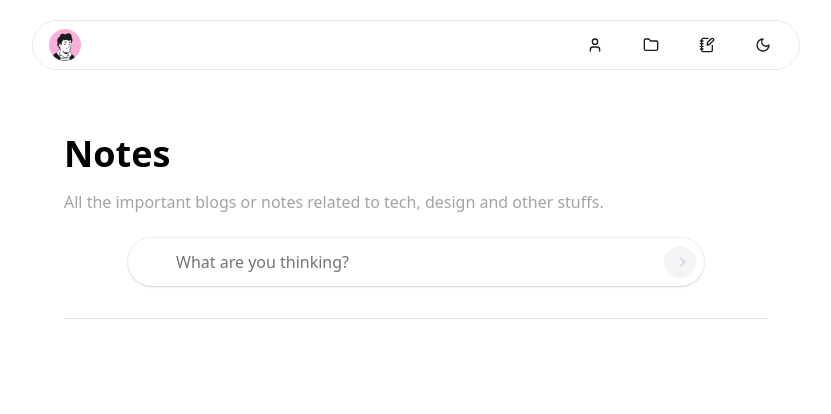
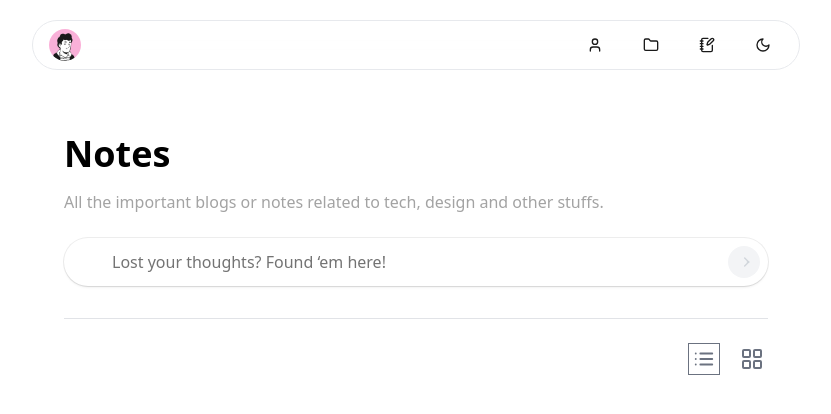
Before and after one commit to Polqt/portfolio, a Next.js app: page /notes in a window 1280 px wide. Shown: the top 414 px of the page, without its empty margins (224-1055 px from the left). Built offline with nearby package versions, Linux system fonts and the light colour scheme.

Commit message:
chore: enhance About and Notes components with improved content and layout; add icon toggle functionality; update Home page styling

```diff
--- a/app/about/AboutContent.tsx
+++ b/app/about/AboutContent.tsx
@@ -60,10 +60,10 @@ export default function AboutContent() {
                     <h3 className="text-black dark:text-white text-xl">Work Experience</h3>
                     <div className="mt-2 flex flex-col gap-2">
                         <p>
-                            {isLoading ? <Skeleton className="w-72 h-4 rounded-md" /> : <p>✍️ Writer at Stalwrites</p>}
+                            {isLoading ? <Skeleton className="w-72 h-4 rounded-md" /> : <p>✍️ Writer at <a href="https://stalwrites.com/" target="_blank" rel="noopener">Stalwrites</a></p>}
                         </p>
                         <p>
-                            {isLoading ? <Skeleton className="w-80 h-4 rounded-md" /> : <p>👨‍💻 Software Engineering Fellow at Headstarter AI</p>}
+                            {isLoading ? <Skeleton className="w-80 h-4 rounded-md" /> : <p>👨‍💻 Software Engineer Fellow at Headstarter AI</p>}
                         </p>
                         <p>
                             {isLoading ? <Skeleton className="w-64 h-4 rounded-md" /> : <p>🚀 Mobile Developer at K92</p>}
--- a/app/notes/NotesContent.tsx
+++ b/app/notes/NotesContent.tsx
@@ -2,14 +2,16 @@
 
 import Header from "@/components/Header";
 import { PlaceholdersAndVanishInput } from "@/components/ui/placeholders-and-vanish-input";
-
-// TODO: Add portrait and landscape mode
+import { LayoutGrid, List } from "lucide-react";
+import { useState } from "react";
 
 export default function NotesContent() {
+    const [activeIcon, setActiveIcon] = useState("list");
+
     const placeholders = [
-        'Sorry, I don\'t have notes yet',
-        'What are you thinking?',
-        'What do you want to remember?',
+        'Sorry, I don\'t have notes yet...',
+        'Lost your thoughts? Found ‘em here!',
+        'Don’t just think it—drop it here!',
     ];
 
     const handleChange = (e: React.ChangeEvent<HTMLInputElement>) => {
@@ -28,7 +30,7 @@ export default function NotesContent() {
                 <div className="flex flex-col items-start">
                     <h1 className="font-bold text-4xl">Notes</h1>
                     <p className="text-neutral-400 dark:text-gray-400 mt-4">All the important blogs or notes related to tech, design and other stuffs.</p>
-                    <div className="w-full flex mt-6 align-super">
+                    <div className="w-full mt-6 [&>form]:!max-w-full">
                         <PlaceholdersAndVanishInput
                             placeholders={placeholders}
                             onChange={handleChange}
@@ -37,8 +39,23 @@ export default function NotesContent() {
                     </div>
                 </div>
 
-                <hr className="mt-8 border-gray-400/30 dark:border-gray-600/30" />
+                <hr className="mt-8 mb-6 border-gray-400/30 dark:border-gray-600/30" />
 
+                <div className="w-full hidden sm:flex md:flex lg:flex gap-4 justify-end">
+                    <List
+                        className={`text-gray-500 dark:text-gray-400 px-1 py-1 w-8 h-8 cursor-pointer
+                            ${activeIcon === 'list' ? 'border border-gray-500 dark:border-gray-400 rounded-lg' : ''}`}
+                        onClick={() => setActiveIcon("list")}
+
+                    />
+                    <LayoutGrid
+                        className={`text-gray-500 dark:border-gray-400 px-1 py-1 w-8 h-8 cursor-pointer
+                            ${activeIcon === 'grid' ? 'border border-gray-500 dark:border-gray-400 rounded-lg' : ''}`}
+                        onClick={() => setActiveIcon("grid")}
+                    />
+                </div>
+
+                {/* Notes to be displayed here soon... */}
                 <div>
 
                 </div>
--- a/app/page.tsx
+++ b/app/page.tsx
@@ -33,7 +33,7 @@ export default function Home() {
           I’ve written code that works, breaks, and somehow fixes itself across backend, frontend, and now mobile app development.
           In my spare time, I’m diving into <span className="underline decoration-amber-500">Data Engineering</span>, teaching machines to think—so maybe one day they can debug my code for me!
         </div>
-        <div className="mt-8">
+        <div className="mt-8 mb-8">
           <Bento />
         </div>
       </div>
--- a/components/Bento.tsx
+++ b/components/Bento.tsx
@@ -16,7 +16,7 @@ export function Bento() {
           title={item.title}
           description={item.description}
           header={item.header}
-          className={item.className}
+          className={`${item.className} cursor-pointer border border-gray-200`}
           icon={item.icon}
         />
       ))}
```
